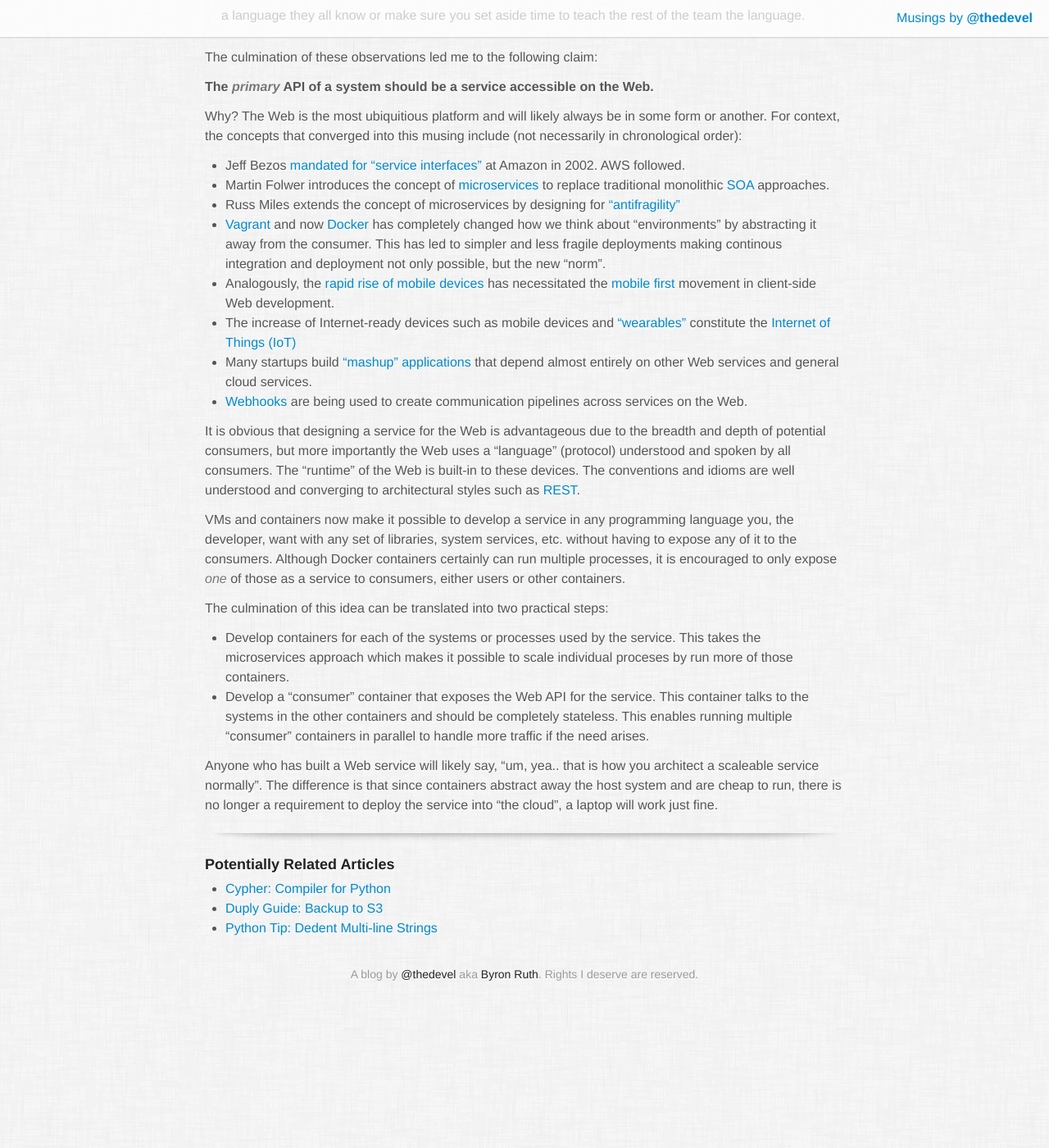
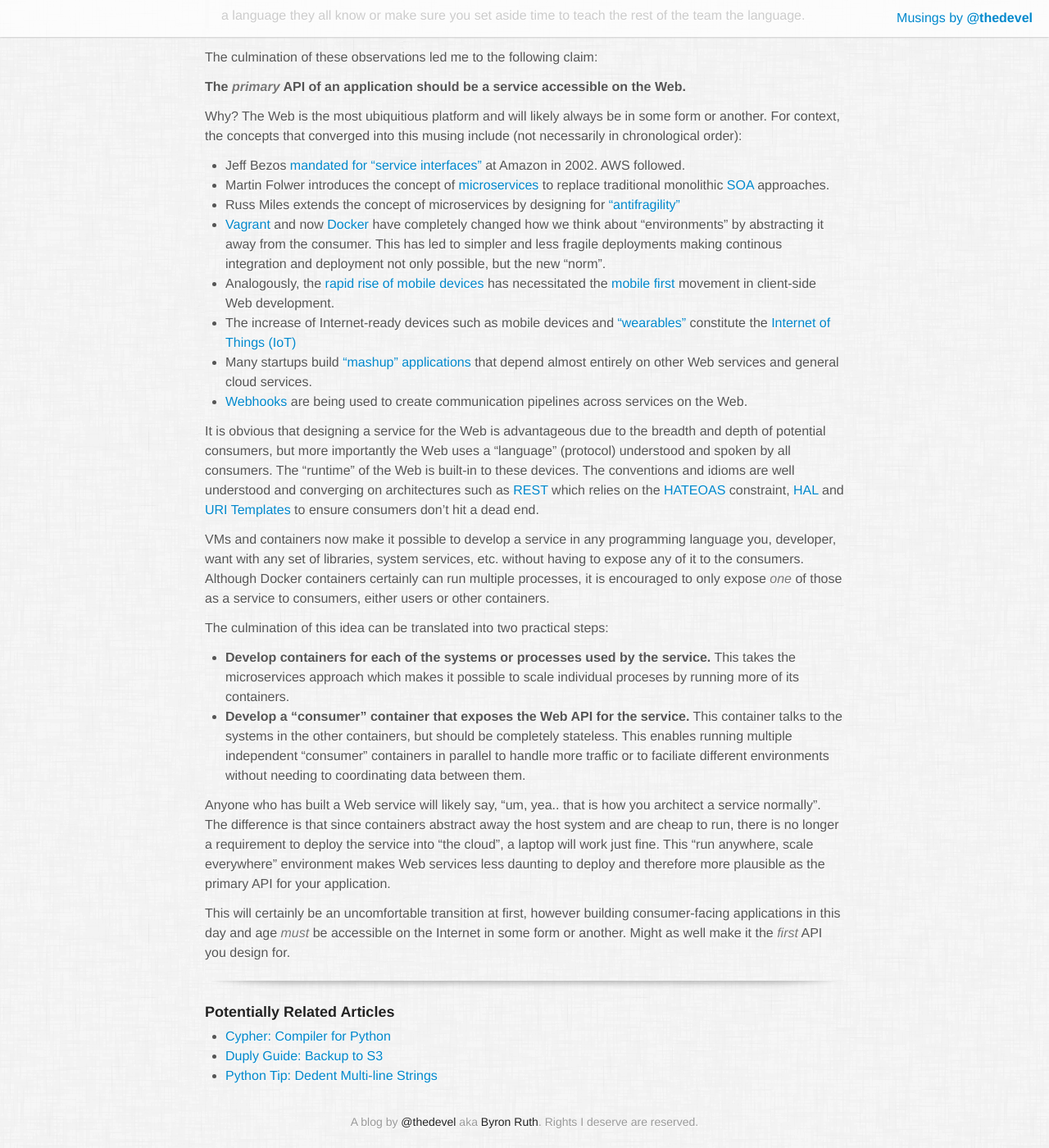
Before and after one commit to bruth/devel.io, a Jekyll site: the page built from _posts/2014-08-12-musing-138-service-first-design.md, in a window 1280 px wide and 1400 px high, scrolled down 666 px. Shown: the whole window at 82% size. Built offline with Jekyll 4.4.1, drawn with Linux system fonts in a browser that asks for light colours; some web fonts are replaced; Markdown is read by kramdown in place of the engine named in the settings; before the commit the page ends 1886 px from its top, so only the background shows below that; some of the changed text lies outside the part shown.

Commit message:
Fix grammar and augment sections
Signed-off-by: Byron Ruth <b@devel.io>

```diff
--- a/_posts/2014-08-12-musing-138-service-first-design.md
+++ b/_posts/2014-08-12-musing-138-service-first-design.md
@@ -1,47 +1,49 @@
 ---
 layout: post
 title: "Musing #138: Service First Design"
-summary: "The primary API of a system should be a service accessible on the Web."
+summary: "The primary API of an application should be a service accessible on the Web."
 ---
 
 An [application programming interface (API)](http://en.wikipedia.org/wiki/Application_programming_interface) is a means to an end. Consumers of APIs ultimately care about *what* actions they can perform and the output they can obtain to support their needs. Good API design ensures that the API's methods and output match the mental model of the consumers within the domain as well as accomodate the common usage patterns of the consumers.
 
-*I will clarify that I am referring to the *primary* API of a system, not API design for client libraries to an existing interface.*
+*I will clarify that I am referring to the *primary* API of an application, not API design for client libraries to an existing interface.*
 
 ---
 
-Until recently, my natural instinct when thinking about designing a new API was to start coding something in *my* favorite language. Hypocritically, when I read about a new project that solves one of my needs only to find out that it is written in a language I am not familiar with, I typcailly close the tab.
+Until recently, my natural instinct when thinking about designing a new API was to start coding something in *my* favorite language. Hypocritically, when I read about a new project that solves one of my needs and I discover it is written in a language I am not familiar with, I typically close the tab.
 
 **Designing an API in a programming language immediately limits the audience that can or are willing to use it.**
 
 However, it is rarely the language itself that is the concern. All languages follow certain idioms and have various constraints that influences an API's design. Most languages require a runtime to be installed in order to execute code written in the language. Runtimes may behave slightly differently across platforms. The language's community may even have a cultural impact on how the API is [developed over time](http://www.reddit.com/r/ruby/comments/175gh3/is_it_usual_for_rubies_and_gems_to_lose_backwards/).
 
-Futhermore, your favorite language may not be anyone elses. Anyone who is not you or one of the core developers of the API are consumers. I've heard this response many times:
+Futhermore, your favorite language may not be anyone elses. Anyone who is not you or one of the core developers of the API are consumers. I've heard this response many times from my manager:
 
 > Oh, you want to use language X for this project? The rest of the team doesn't know language X. Either use a language they all know or make sure you set aside time to teach the rest of the team the language.
 
 The culmination of these observations led me to the following claim:
 
-**The _primary_ API of a system should be a service accessible on the Web.**
+**The _primary_ API of an application should be a service accessible on the Web.**
 
 Why? The Web is the most ubiquitious platform and will likely always be in some form or another. For context, the concepts that converged into this musing include (not necessarily in chronological order):
 
 - Jeff Bezos [mandated for "service interfaces"](http://apievangelist.com/2012/01/12/the-secret-to-amazons-success-internal-apis/) at Amazon in 2002. AWS followed.
 - Martin Folwer introduces the concept of [microservices](http://martinfowler.com/articles/microservices.html) to replace traditional monolithic [SOA](http://en.wikipedia.org/wiki/Service-oriented_architecture) approaches.
 - Russ Miles extends the concept of microservices by designing for ["antifragility"](http://www.infoq.com/articles/russ-miles-antifragility-microservices)
-- [Vagrant](http://www.vagrantup.com/) and now [Docker](https://www.docker.com/) has completely changed how we think about "environments" by abstracting it away from the consumer. This has led to simpler and less fragile deployments making continous integration and deployment not only possible, but the new "norm".
+- [Vagrant](http://www.vagrantup.com/) and now [Docker](https://www.docker.com/) have completely changed how we think about "environments" by abstracting it away from the consumer. This has led to simpler and less fragile deployments making continous integration and deployment not only possible, but the new "norm".
 - Analogously, the [rapid rise of mobile devices](http://www.gartner.com/newsroom/id/2408515) has necessitated the [mobile first](http://designshack.net/articles/css/mobilefirst/) movement in client-side Web development.
 - The increase of Internet-ready devices such as mobile devices and ["wearables"](http://en.wikipedia.org/wiki/Wearable_computer) constitute the [Internet of Things (IoT)](http://en.wikipedia.org/wiki/Internet_of_Things)
 - Many startups build ["mashup" applications](http://en.wikipedia.org/wiki/Mashup_(web_application_hybrid)) that depend almost entirely on other Web services and general cloud services.
 - [Webhooks](http://en.wikipedia.org/wiki/Webhook) are being used to create communication pipelines across services on the Web.
 
-It is obvious that designing a service for the Web is advantageous due to the breadth and depth of potential consumers, but more importantly the Web uses a "language" (protocol) understood and spoken by all consumers. The "runtime" of the Web is built-in to these devices. The conventions and idioms are well understood and converging to architectural styles such as [REST](http://en.wikipedia.org/wiki/Representational_state_transfer).
+It is obvious that designing a service for the Web is advantageous due to the breadth and depth of potential consumers, but more importantly the Web uses a "language" (protocol) understood and spoken by all consumers. The "runtime" of the Web is built-in to these devices. The conventions and idioms are well understood and converging on architectures such as [REST](http://en.wikipedia.org/wiki/Representational_state_transfer) which relies on the [HATEOAS](http://en.wikipedia.org/wiki/HATEOAS) constraint, [HAL](http://stateless.co/hal_specification.html) and [URI Templates](http://tools.ietf.org/html/rfc6570) to ensure consumers don't hit a dead end.
 
-VMs and containers now make it possible to develop a service in any programming language you, the developer, want with any set of libraries, system services, etc. without having to expose any of it to the consumers. Although Docker containers certainly can run multiple processes, it is encouraged to only expose *one* of those as a service to consumers, either users or other containers.
+VMs and containers now make it possible to develop a service in any programming language you, developer, want with any set of libraries, system services, etc. without having to expose any of it to the consumers. Although Docker containers certainly can run multiple processes, it is encouraged to only expose *one* of those as a service to consumers, either users or other containers.
 
 The culmination of this idea can be translated into two practical steps:
 
-- Develop containers for each of the systems or processes used by the service. This takes the microservices approach which makes it possible to scale individual proceses by run more of those containers.
-- Develop a "consumer" container that exposes the Web API for the service. This container talks to the systems in the other containers and should be completely stateless. This enables running multiple "consumer" containers in parallel to handle more traffic if the need arises.
+- **Develop containers for each of the systems or processes used by the service.** This takes the microservices approach which makes it possible to scale individual proceses by running more of its containers.
+- **Develop a "consumer" container that exposes the Web API for the service.** This container talks to the systems in the other containers, but should be completely stateless. This enables running multiple independent "consumer" containers in parallel to handle more traffic or to faciliate different environments without needing to coordinating data between them.
 
-Anyone who has built a Web service will likely say, "um, yea.. that is how you architect a scaleable service normally". The difference is that since containers abstract away the host system and are cheap to run, there is no longer a requirement to deploy the service into "the cloud", a laptop will work just fine.
+Anyone who has built a Web service will likely say, "um, yea.. that is how you architect a service normally". The difference is that since containers abstract away the host system and are cheap to run, there is no longer a requirement to deploy the service into "the cloud", a laptop will work just fine. This "run anywhere, scale everywhere" environment makes Web services less daunting to deploy and therefore more plausible as the primary API for your application.
+
+This will certainly be an uncomfortable transition at first, however building consumer-facing applications in this day and age *must* be accessible on the Internet in some form or another. Might as well make it the *first* API you design for.
```
